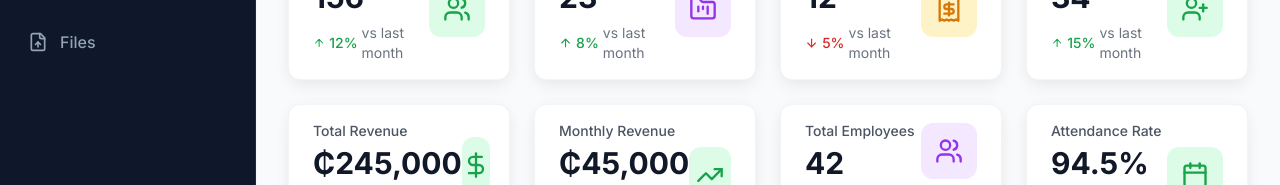
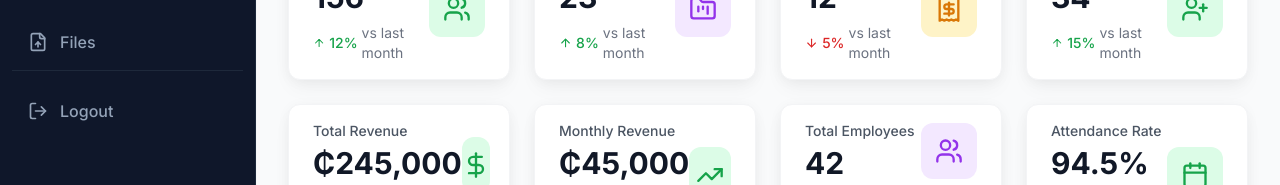
Before and after one commit to winnidebz1/greencycles, a React (Vite) app: page /login in a window 1280 px wide. Both pictures are taken after a click on the button "Sign In". Shown: the part 335-520 px from the top of the page. Built offline with nearby package versions, Linux system fonts and the light colour scheme.

Commit message:
Add logout button to sidebar

```diff
--- a/src/components/layout/Sidebar.tsx
+++ b/src/components/layout/Sidebar.tsx
@@ -20,6 +20,7 @@ import {
     FileUp,
     ChevronLeft,
     ChevronRight,
+    LogOut,
 } from 'lucide-react';
 import { useAuthStore } from '@/store/authStore';
 import { useSettings } from '@/contexts/SettingsContext';
@@ -90,9 +91,14 @@ interface SidebarProps {
 
 export const Sidebar: React.FC<SidebarProps> = ({ isCollapsed, onToggle }) => {
     const location = useLocation();
-    const { user } = useAuthStore();
+    const { user, logout } = useAuthStore();
     const { settings } = useSettings();
     const [expandedMenus, setExpandedMenus] = useState<string[]>([]);
+
+    const handleLogout = () => {
+        logout();
+        window.location.href = '/login';
+    };
 
     const toggleMenu = (path: string) => {
         setExpandedMenus((prev) =>
@@ -202,6 +208,15 @@ export const Sidebar: React.FC<SidebarProps> = ({ isCollapsed, onToggle }) => {
                                 </li>
                             );
                         })}
+                        <li className="mt-auto pt-4 border-t border-slate-800">
+                            <button
+                                onClick={handleLogout}
+                                className="w-full flex items-center gap-3 px-4 py-3 rounded-lg transition-all duration-200 group text-slate-400 hover:text-red-400 hover:bg-slate-800"
+                            >
+                                <LogOut className="w-5 h-5 group-hover:text-red-400" />
+                                {!isCollapsed && <span className="font-medium">Logout</span>}
+                            </button>
+                        </li>
                     </ul>
                 </nav>
 
```
